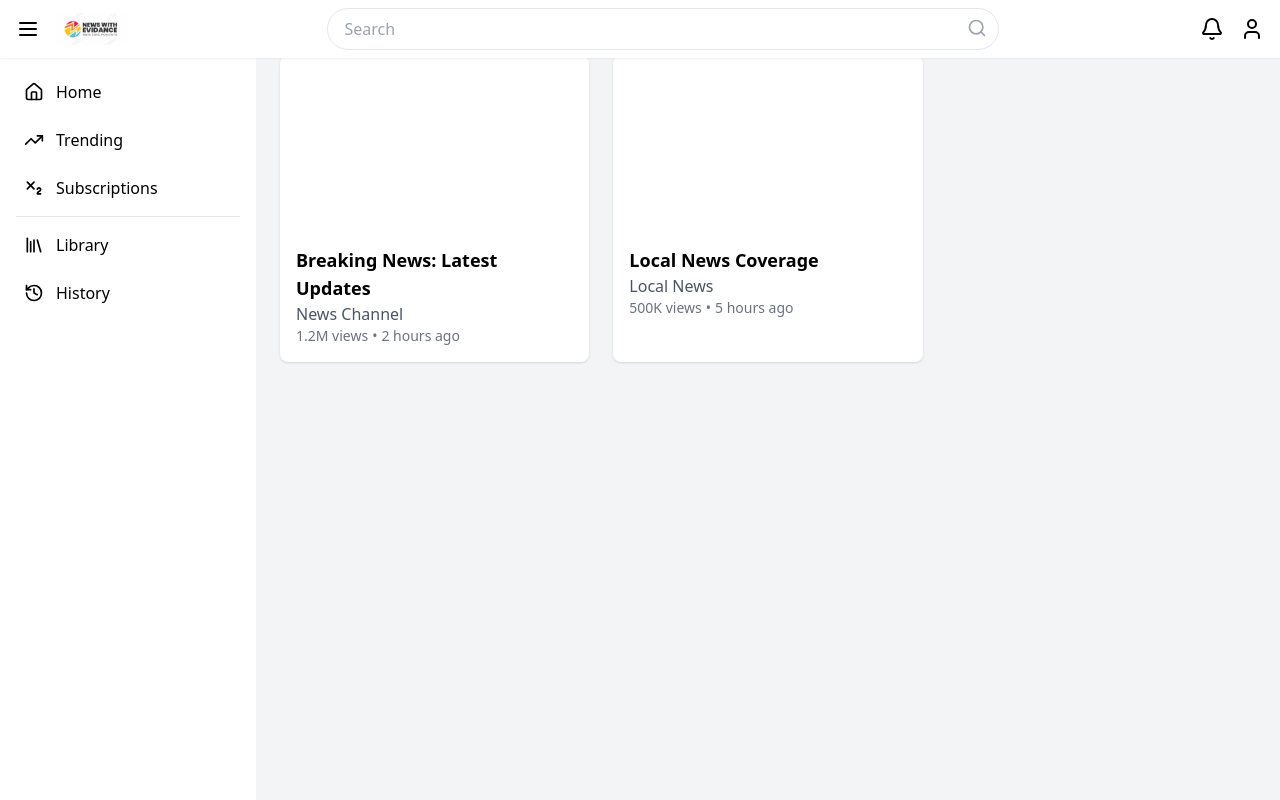
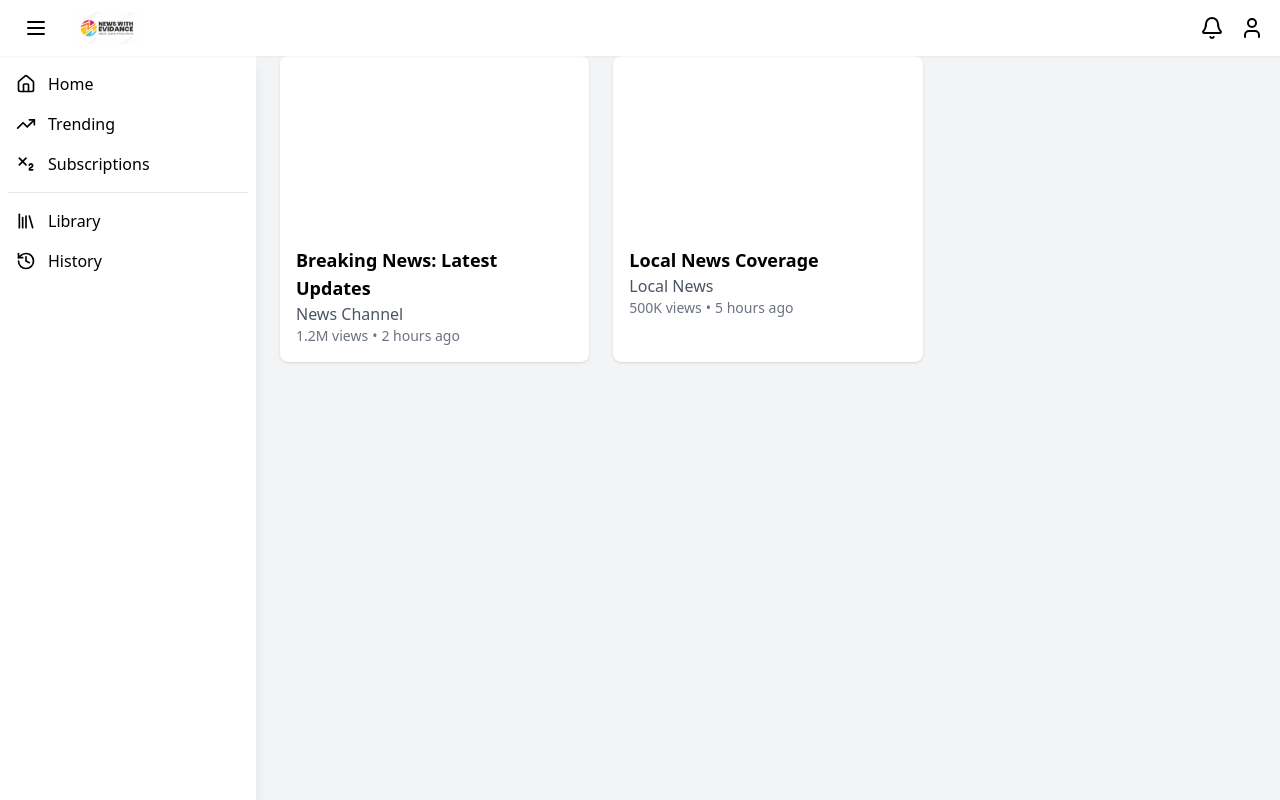
Before and after one commit to Priyanshu-pandey123/media, a React (Vite) app: page / in a window 1280 px wide. Built offline with nearby package versions, Linux system fonts and the light colour scheme.

Commit message:
Improve Home Page UI

```diff
--- a/src/page/Home.jsx
+++ b/src/page/Home.jsx
@@ -1,7 +1,7 @@
 import { useState, useEffect } from "react";
 import { Link } from "react-router-dom";
 import ReactPlayer from 'react-player';
-import { Home, TrendingUp as Trending, Subscript as Subscriptions, History, Library as VideoLibrary, Clock, ThumbsUp, Search, Menu, Bell, User } from 'lucide-react';
+import { Home, TrendingUp, Subscript, History, Library, Menu, Bell, User, ChevronLeft, ChevronRight } from 'lucide-react';
 import { auth, db } from "../utils/firebaseApp";
 import { collection, addDoc } from "firebase/firestore";
 
@@ -9,6 +9,7 @@ const HomePage = () => {
   const [showSubscription, setShowSubscription] = useState(false);
   const [videoStartTime, setVideoStartTime] = useState(null);
   const [selectedPlan, setSelectedPlan] = useState(null);
+  const [isSidebarCollapsed, setIsSidebarCollapsed] = useState(false);
 
   const videos = [
     {
@@ -26,8 +27,7 @@ const HomePage = () => {
       channel: 'Local News',
       views: '500K views',
       timestamp: '5 hours ago'
-    },
-    // Add more videos as needed
+    }
   ];
 
   const subscriptionPlans = [
@@ -51,8 +51,8 @@ const HomePage = () => {
 
   const handleVideoProgress = () => {
     if (videoStartTime && !showSubscription) {
-      const timeWatched = (Date.now() - videoStartTime) / 1000; // Convert to seconds
-      if (timeWatched > 120) { // 2 minutes
+      const timeWatched = (Date.now() - videoStartTime) / 1000;
+      if (timeWatched > 120) {
         setShowSubscription(true);
       }
     }
@@ -61,7 +61,6 @@ const HomePage = () => {
   const handleSubscribe = async (planId) => {
     try {
       if (!auth.currentUser) {
-        // Redirect to login if not authenticated
         return;
       }
 
@@ -86,19 +85,13 @@ const HomePage = () => {
       <header className="bg-white shadow-sm fixed w-full top-0 z-50">
         <div className="flex items-center justify-between px-4 py-2">
           <div className="flex items-center space-x-4">
-            <Menu className="h-6 w-6 cursor-pointer" />
+            <button
+              onClick={() => setIsSidebarCollapsed(!isSidebarCollapsed)}
+              className="p-2 hover:bg-gray-100 rounded-full transition-colors"
+            >
+              <Menu className="h-6 w-6" />
+            </button>
             <img src="/src/assets/logo.png" alt="Logo" className="h-8" />
-          </div>
-
-          <div className="flex-1 max-w-2xl mx-4">
-            <div className="relative">
-              <input
-                type="text"
-                placeholder="Search"
-                className="w-full px-4 py-2 rounded-full border focus:outline-none focus:border-blue-500"
-              />
-              <Search className="absolute right-3 top-2.5 h-5 w-5 text-gray-400" />
-            </div>
           </div>
 
           <div className="flex items-center space-x-4">
@@ -109,34 +102,38 @@ const HomePage = () => {
       </header>
 
       {/* Sidebar */}
-      <aside className="fixed left-0 top-14 w-64 h-full bg-white p-4 overflow-y-auto">
-        <nav className="space-y-2">
+      <aside className={`fixed left-0 top-14 h-full bg-white transition-all duration-300 ${
+        isSidebarCollapsed ? 'w-16' : 'w-64'
+      } shadow-lg`}>
+        <nav className="p-2">
           <Link to="/" className="flex items-center space-x-3 p-2 rounded hover:bg-gray-100">
             <Home className="h-5 w-5" />
-            <span>Home</span>
+            {!isSidebarCollapsed && <span>Home</span>}
           </Link>
           <Link to="/trending" className="flex items-center space-x-3 p-2 rounded hover:bg-gray-100">
-            <Trending className="h-5 w-5" />
-            <span>Trending</span>
+            <TrendingUp className="h-5 w-5" />
+            {!isSidebarCollapsed && <span>Trending</span>}
           </Link>
           <Link to="/subscriptions" className="flex items-center space-x-3 p-2 rounded hover:bg-gray-100">
-            <Subscriptions className="h-5 w-5" />
-            <span>Subscriptions</span>
+            <Subscript className="h-5 w-5" />
+            {!isSidebarCollapsed && <span>Subscriptions</span>}
           </Link>
-          <hr className="my-4" />
+          <hr className="my-2" />
           <Link to="/library" className="flex items-center space-x-3 p-2 rounded hover:bg-gray-100">
-            <VideoLibrary className="h-5 w-5" />
-            <span>Library</span>
+            <Library className="h-5 w-5" />
+            {!isSidebarCollapsed && <span>Library</span>}
           </Link>
           <Link to="/history" className="flex items-center space-x-3 p-2 rounded hover:bg-gray-100">
             <History className="h-5 w-5" />
-            <span>History</span>
+            {!isSidebarCollapsed && <span>History</span>}
           </Link>
         </nav>
       </aside>
 
       {/* Main Content */}
-      <main className="ml-64 pt-14 p-6">
+      <main className={`pt-14 p-6 transition-all duration-300 ${
+        isSidebarCollapsed ? 'ml-16' : 'ml-64'
+      }`}>
         <div className="grid grid-cols-1 md:grid-cols-2 lg:grid-cols-3 gap-6">
           {videos.map((video) => (
             <div key={video.id} className="bg-white rounded-lg shadow overflow-hidden">
```
